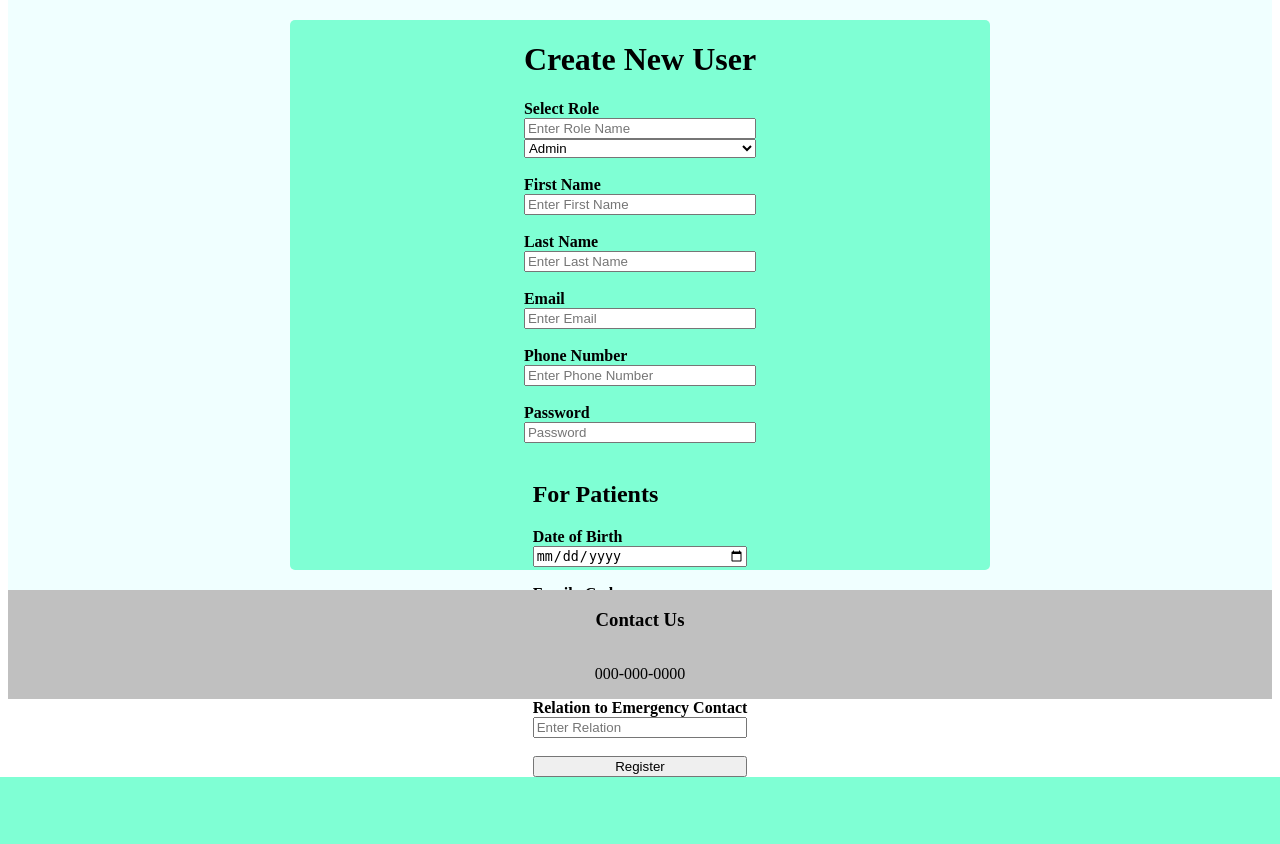
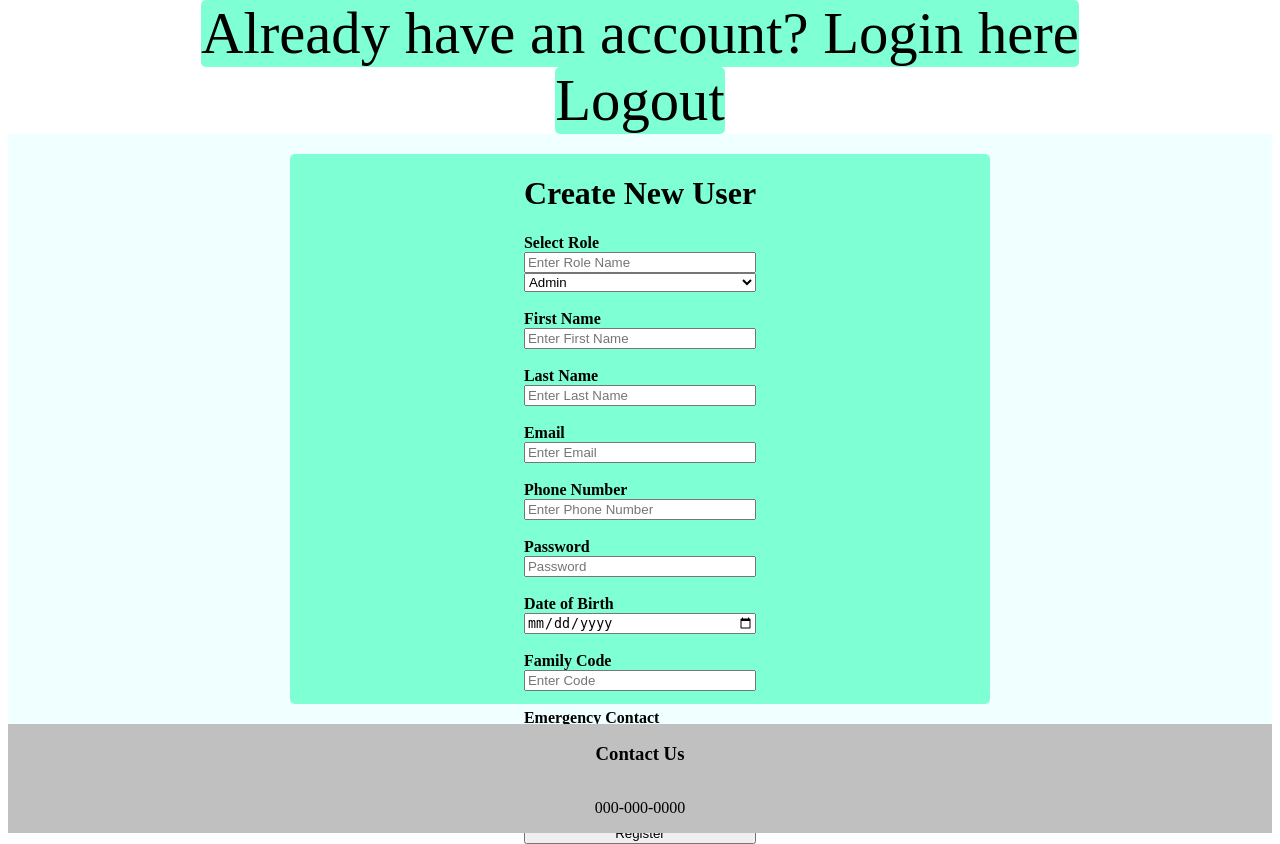
Before and after one commit to troyalfelt/goldenoldies, a PHP site: page /register.php in a window 1280 px wide. Shown: the part 88-932 px from the top of the page. Before the commit the page ends 865 px from the top, so only its background shows below. Run offline with PHP 8.4, Linux system fonts and the light colour scheme.

Commit message:
added logout page

```diff
--- a/admin/roles.php
+++ b/admin/roles.php
@@ -9,9 +9,10 @@ error_reporting(E_ALL);
     header("Location: ../login.php");
   } else {
     if ($_SESSION['access_lvl'] !== '1') {
-      header("Location: ../logoin.php");
+      header("Location: ../login.php");
   }
 }
+echo $_SESSION['access_lvl'];
     ?>
 <!DOCTYPE html>
 <html lang="en">
--- a/register.php
+++ b/register.php
@@ -4,6 +4,7 @@
   <meta charset="UTF-8">
   <title>Register</title>
   <link rel="stylesheet" href="styles.css">
+
 </head>
 <body>
   <header>
@@ -38,6 +39,8 @@ $conn->close();
   }
 
   ?>
+<a href='login.php'>Already have an account? Login here</a>
+<a href='logout.php'>Logout</a>
 <div class="container">
     <form class="f-register" action="" method="post">
         <div class="user">
@@ -53,17 +56,15 @@ $conn->close();
                 <option value="family">Family member</option>
             </select><br>
             <label for="fName"><b>First Name</b></label>
-            <input type="text" placeholder="Enter First Name" name="fName" id="fName" required><br>
+            <input type="text" placeholder="Enter First Name" name="fname" id="fname" required><br>
             <label for="lName"><b>Last Name</b></label>
-            <input type="text" placeholder="Enter Last Name" name="lName" id="lName" required><br>
+            <input type="text" placeholder="Enter Last Name" name="lname" id="lname" required><br>
             <label for="email"><b>Email</b></label>
             <input type="email" placeholder="Enter Email" name="email" id="email" required><br>
             <label for="phone"><b>Phone Number</b></label>
             <input type="text" placeholder="Enter Phone Number" name="phone" id="phone" required><br>
             <label for="password"><b>Password</b></label>
             <input type="password" placeholder="Password" name="password" id="password" required><br>
-            <div class="patient">
-                <h2>For Patients</h2>
                 <label for="dob"><b>Date of Birth</b></label>
                 <input type="date" name="dob" id="dob"><br>
                 <label for="fCode"><b>Family Code</b></label>
```
Also changed, not shown: logout.php (added, +16 -0 lines), 1 other file.
